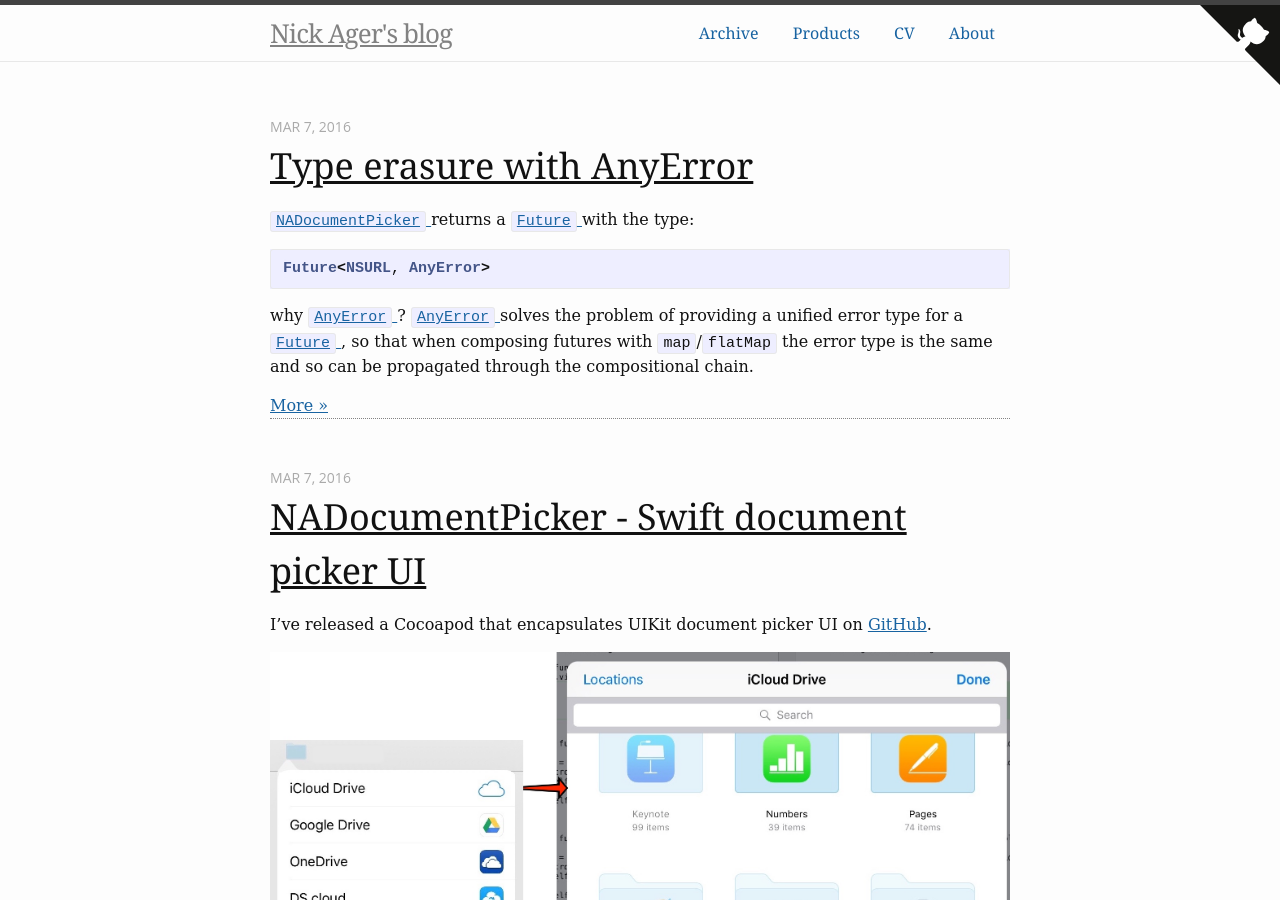
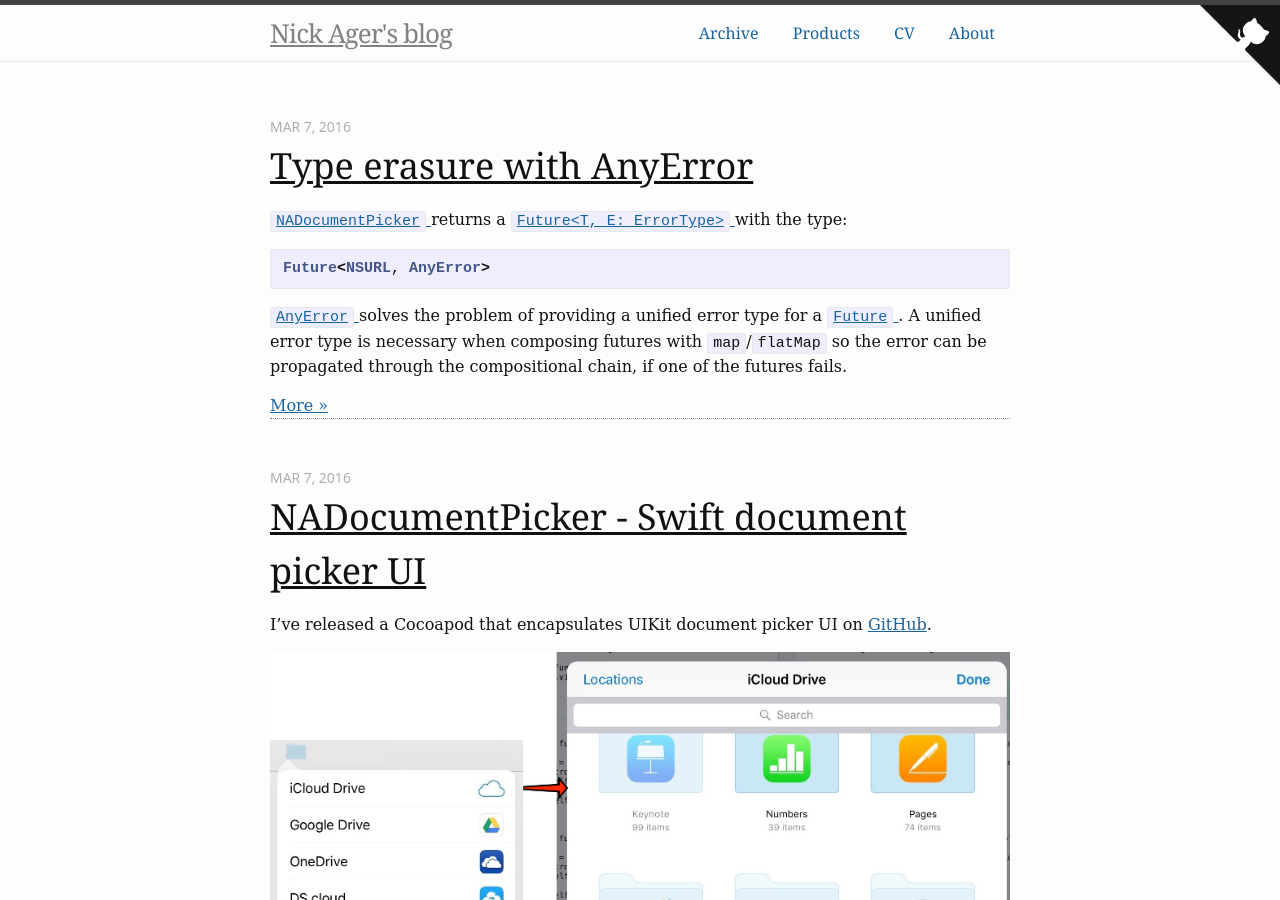
Before and after one commit to NickAger/nickager.github.io, a Jekyll site: the page built from index.html, in a window 1280 px wide and 900 px high. Built offline with Jekyll 4.4.1, drawn with Linux system fonts in a browser that asks for light colours; some web fonts are replaced; the list of posts is cut into pages by our own code.

Commit message:
update post

````diff
--- a/_posts/2016-03-08-AnyError.md
+++ b/_posts/2016-03-08-AnyError.md
@@ -5,20 +5,21 @@ tags: [Swift, iOS, Type Erasure]
 date: 2016-03-07
 excerpt_separator: <!--more-->
 ---
-[`NADocumentPicker` ]({% post_url 2016-03-07-DocumentPicker %}) returns a [`Future` ](https://github.com/Thomvis/BrightFutures#examples) with the type:
+[`NADocumentPicker` ]({% post_url 2016-03-07-DocumentPicker %}) returns a [`Future<T, E: ErrorType>` ](https://github.com/Thomvis/BrightFutures#examples) with the type:
 
 ```swift
 Future<NSURL, AnyError>
 ```
-why [`AnyError` ](https://github.com/NickAger/NACommonUtils/blob/master/NACommonUtils/Utilities/AnyError.swift)? [`AnyError` ](https://github.com/NickAger/NACommonUtils/blob/master/NACommonUtils/Utilities/AnyError.swift) solves the problem of providing a unified error type for a [`Future` ](https://github.com/Thomvis/BrightFutures#examples), so that when composing futures with `map`/`flatMap` the error type is the same and so can be propagated through the compositional chain.
+
+[`AnyError` ](https://github.com/NickAger/NACommonUtils/blob/master/NACommonUtils/Utilities/AnyError.swift) solves the problem of providing a unified error type for a [`Future` ](https://github.com/Thomvis/BrightFutures#examples). A unified error type is necessary when composing futures with `map`/`flatMap` so the error can be propagated through the compositional chain, if one of the futures fails.
 <!--more-->
 
 For example:
 
 ```swift
 @IBAction func pickerButtonPressed(sender: UIButton) {
-    let urlPickedfuture = NADocumentPicker.show(from: sender, parentViewController: self)
-    let documentFuture = urlPickedfuture.flatMap { url in return MyDocument(url).open() }
+    let urlFuture = NADocumentPicker.show(from: sender, parentViewController: self)
+    let documentFuture = urlFuture.flatMap { url in MyDocument(url).open() }
 
     documentFuture.onSuccess { document in
         print("Opened document: \(document)")
@@ -26,26 +27,38 @@ For example:
 }
 ```
 
-The [`Future` ](https://github.com/Thomvis/BrightFutures#examples) returned by `open()` has to have the same type error type to allow the compositional chain to transform `Future<NSURL, AnyError>` into Future<MyDocument, AnyError>`
+The [`Future` ](https://github.com/Thomvis/BrightFutures#examples) returned by `open()` has to have an identical error type to allow the compositional chain to transform:
 
-Why not use [`ErrorType` ](https://github.com/apple/swift/blob/master/stdlib/public/core/ErrorType.swift#L20)? Unfortunately Swift does not allow protocols to be used as type parameters and generates the error:
+```swift
+Future<NSURL, AnyError> /*to*/ Future<MyDocument, AnyError>
+```
+
+It would **not** be possible to compose with `flatMap` if the transformation was:
+
+```swift
+Future<NSURL, NADocumentPickerErrors> /*to*/ Future<MyDocument, MyDocumentErrors>
+```
+
+The above composition is not possible even-though all error types derive from [`ErrorType` ](https://github.com/apple/swift/blob/master/stdlib/public/core/ErrorType.swift#L20).
+
+Why not use [`ErrorType` ](https://github.com/apple/swift/blob/master/stdlib/public/core/ErrorType.swift#L20) directly as `Future<NSURL, ErrorType>`? Unfortunately Swift does not allow protocols to be used as concrete type parameters and generates the error:
 
 > Using 'ErrorType' as a concrete type conforming to protocol 'ErrorType' is not allowed
 
 ## Type Erasure
 
-This pattern of using `AnyError` ](https://github.com/NickAger/NACommonUtils/blob/master/NACommonUtils/Utilities/AnyError.swift) as generic concrete error type is known "type erasure". Another example from the Swift standard library is `AnySequence<T>`:
+This pattern of using [`AnyError` ](https://github.com/NickAger/NACommonUtils/blob/master/NACommonUtils/Utilities/AnyError.swift) as generic concrete error type is known "type erasure". Another example from the Swift standard library is `AnySequence<T>`:
 
 > AnySequence<T> wraps any sequence with element type T, conforms to SequenceType itself, and forwards all operations to the wrapped sequence. When handling the wrapper, the specific type of the wrapped sequence is fully hidden.
 
-For example, `AnySequence` is used below to "erase" the origin of sequence generated from a [zip]({% post_url 2016-01-28-zip3 %}) operation:
+For example, `AnySequence` is used below to "erase" the origin of the sequence generated from a [zip]({% post_url 2016-01-28-zip3 %}) operation:
 
 ```swift
 let sequence1 = zip("hello".characters, "world".characters)
-sequence1.dynamicType # Zip2Sequence<String.CharacterView, String.CharacterView>.Type
+sequence1.dynamicType // Zip2Sequence<String.CharacterView, String.CharacterView>.Type
 
 let sequence2 = AnySequence(sequence1)
-sequence2.dynamicType # AnySequence<(Character, Character)>.Type
+sequence2.dynamicType // AnySequence<(Character, Character)>.Type
 ```
 
 ## See also
@@ -54,4 +67,4 @@ sequence2.dynamicType # AnySequence<(Character, Character)>.Type
 * Cocoaphony: [A Little Respect for AnySequence](http://robnapier.net/erasure)
 * [Define a Swift protocol which requires a specific type of sequence](http://stackoverflow.com/questions/33843038/define-a-swift-protocol-which-requires-a-specific-type-of-sequence)
 * [`AnySequence` type erasure for `Zip3Sequence`]({% post_url 2016-01-28-zip3 %})
-* [Superpowers / obfuscation with map & flatMap]({% post_url 2016-02-02-flatmap-and-obfuscation})
+* [Superpowers / obfuscation with map & flatMap]({% post_url 2016-02-02-flatmap-and-obfuscation %})
````
